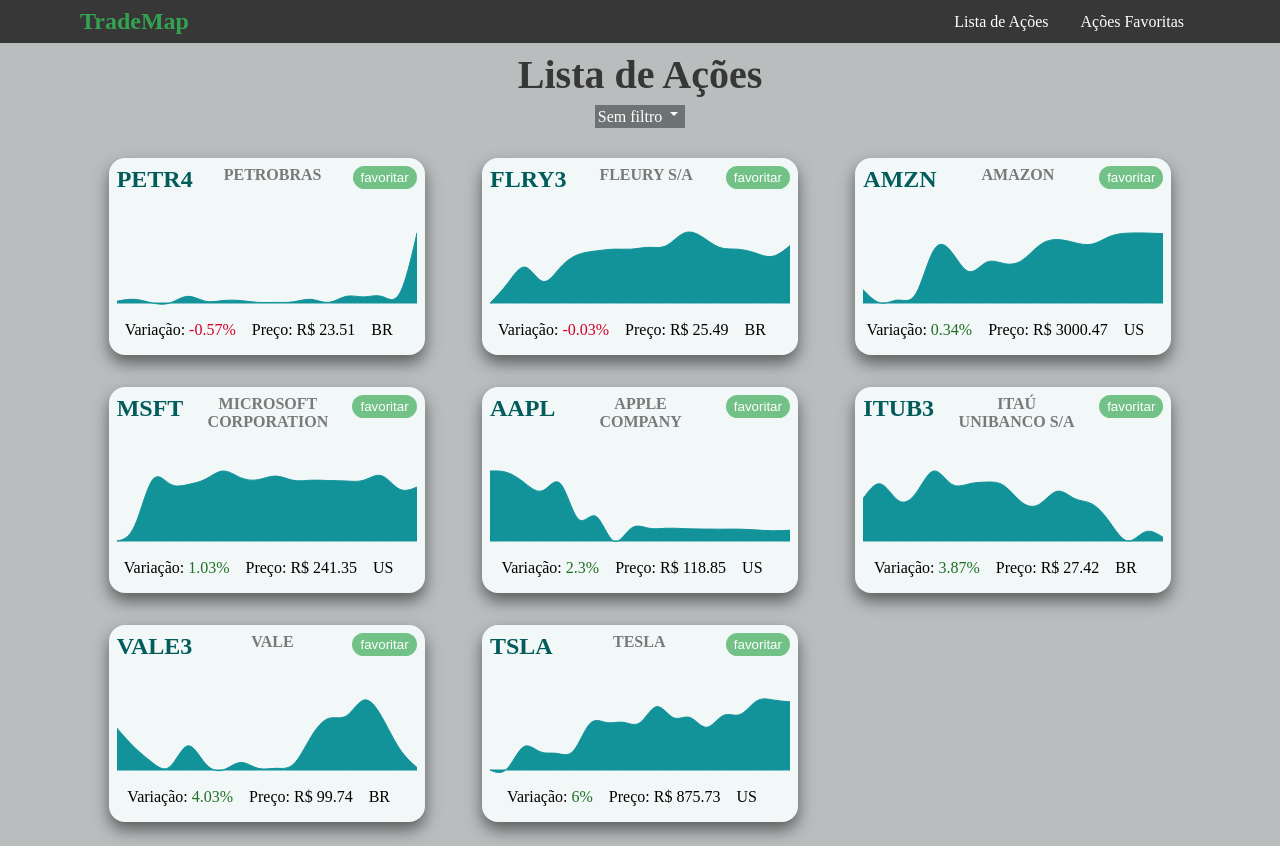
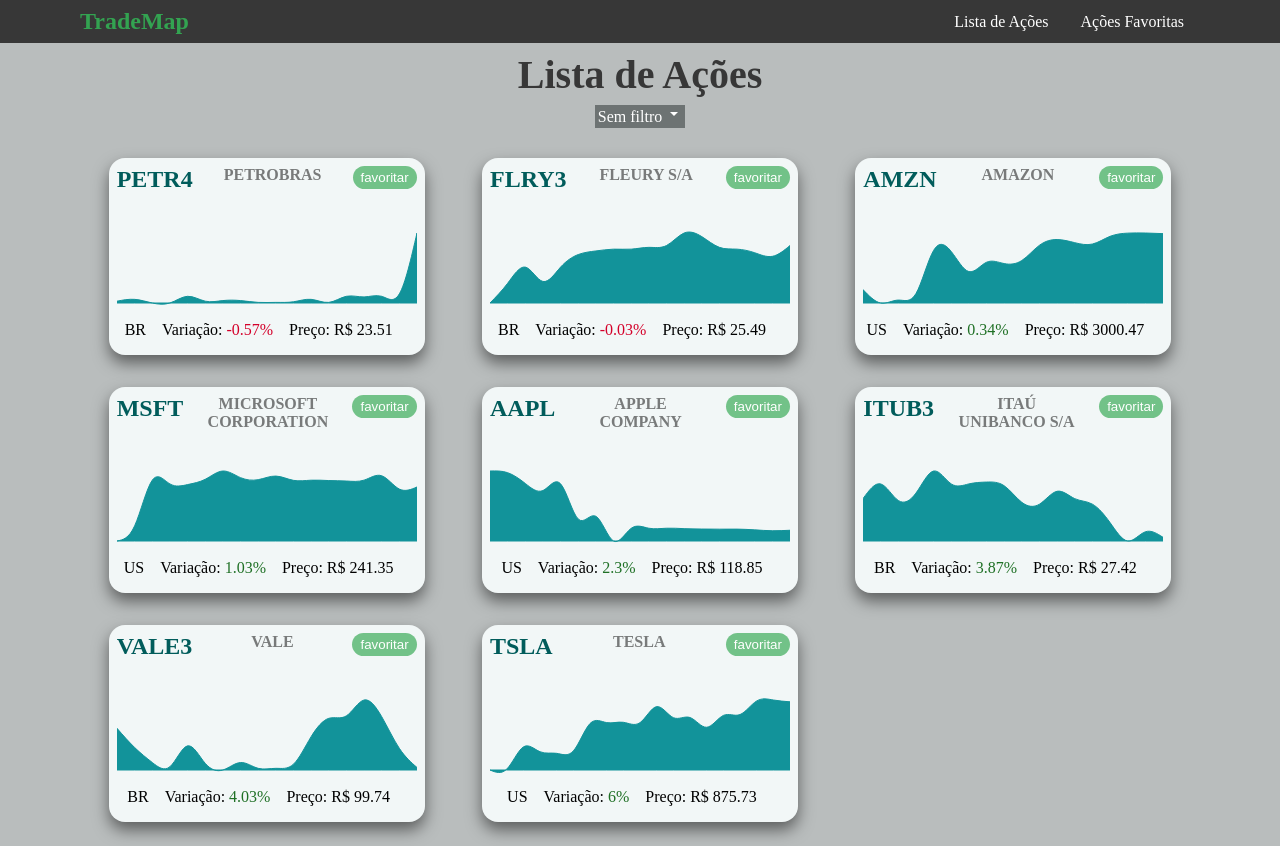
Before and after one commit to TradeMap-Code/desafio-frontend, a React (Create React App) app: page / in a window 1280 px wide. Built offline with nearby package versions, Linux system fonts and the light colour scheme.

Commit message:
Moved position of country description from stocks.

```diff
--- a/src/components/StockBlock.jsx
+++ b/src/components/StockBlock.jsx
@@ -42,6 +42,7 @@ export function StockBlock({
 
       <div className={styles.stockFooter}>
         <ul>
+        <li>{country}</li>
           <li
             className={
               variation > 0
@@ -52,7 +53,6 @@ export function StockBlock({
             Variação: <span>{variation}%</span>
           </li>
           <li>Preço: R$ {price}</li>
-          <li>{country}</li>
         </ul>
       </div>
     </div>
```
